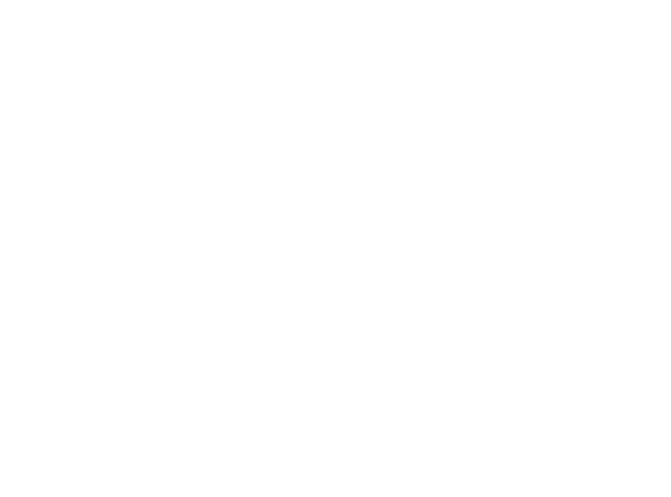
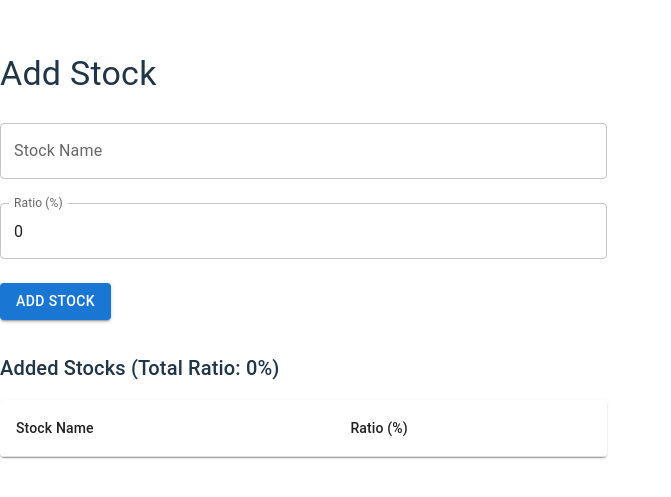
Before and after one commit to galoisz/InvestmentGuru, a React (Vite) app in the folder client-portfolio/: page /stock in a window 1280 px wide. Before the commit this address had no page. Shown: the part 145-642 px from the top of the page, without its empty margins (0-671 px from the left). Built offline with nearby package versions, Linux system fonts and the light colour scheme.

Commit message:
add stockform

```diff
--- a/client-portfolio/src/App.tsx
+++ b/client-portfolio/src/App.tsx
@@ -3,6 +3,7 @@
 import Home from "./trial/pages/Home";
 import About from "./trial/pages/About";
 import ContactForm from "./trial/components/ContactForm";
+import StockForm from "./trial/components/StockForm";
 
 const App: React.FC = () => (
   <>
@@ -10,6 +11,7 @@
       <Route path="/" element={<Home />} />
       <Route path="/about" element={<About />} />
       <Route path="/contact" element={<ContactForm />} />
+      <Route path="/stock" element={<StockForm />} />
     </Routes>
   </>
 );
--- /dev/null
+++ b/client-portfolio/src/trial/components/StockForm.tsx
@@ -0,0 +1,131 @@
+// src/components/StockForm.tsx
+import React, { useState } from "react";
+import {
+  Box,
+  Button,
+  TextField,
+  Table,
+  TableBody,
+  TableCell,
+  TableContainer,
+  TableHead,
+  TableRow,
+  Paper,
+  Typography,
+  FormHelperText,
+} from "@mui/material";
+import { useFormik } from "formik";
+import * as Yup from "yup";
+
+interface Stock {
+  name: string;
+  ratio: number;
+}
+
+const validationSchema = Yup.object({
+  name: Yup.string().required("Stock name is required"),
+  ratio: Yup.number()
+    .required("Ratio is required")
+    .min(1, "Ratio must be greater than 0")
+    .max(100, "Ratio must be less than or equal to 100"),
+});
+
+const StockForm: React.FC = () => {
+  const [stocks, setStocks] = useState<Stock[]>([]);
+  const [ratioError, setRatioError] = useState<string | null>(null);
+
+  const formik = useFormik({
+    initialValues: {
+      name: "",
+      ratio: 0,
+    },
+    validationSchema,
+    onSubmit: (values, { resetForm }) => {
+      const newStocks = [...stocks, { name: values.name, ratio: values.ratio }];
+      const totalRatio = newStocks.reduce((acc, stock) => acc + stock.ratio, 0);
+
+      // Check if total ratio exceeds 100%
+      if (totalRatio > 100) {
+        setRatioError(
+          "Total ratios cannot exceed 100%. Please adjust the values."
+        );
+      } else {
+        setStocks(newStocks);
+        resetForm();
+        setRatioError(null); // Clear any existing error when the form is valid
+      }
+    },
+  });
+
+  const totalRatio = stocks.reduce((acc, stock) => acc + stock.ratio, 0);
+
+  return (
+    <Box>
+      <Typography variant="h4" gutterBottom>
+        Add Stock
+      </Typography>
+      <form onSubmit={formik.handleSubmit}>
+        <TextField
+          fullWidth
+          margin="normal"
+          label="Stock Name"
+          name="name"
+          value={formik.values.name}
+          onChange={formik.handleChange}
+          error={formik.touched.name && Boolean(formik.errors.name)}
+          helperText={formik.touched.name && formik.errors.name}
+        />
+        <TextField
+          fullWidth
+          margin="normal"
+          label="Ratio (%)"
+          name="ratio"
+          type="number"
+          value={formik.values.ratio}
+          onChange={formik.handleChange}
+          error={formik.touched.ratio && Boolean(formik.errors.ratio)}
+          helperText={formik.touched.ratio && formik.errors.ratio}
+        />
+        <Button
+          type="submit"
+          variant="contained"
+          color="primary"
+          disabled={totalRatio >= 100}
+          sx={{ mt: 2 }}
+        >
+          Add Stock
+        </Button>
+        {ratioError && (
+          <FormHelperText error sx={{ mt: 1 }}>
+            {ratioError}
+          </FormHelperText>
+        )}
+      </form>
+
+      <Typography variant="h6" sx={{ mt: 4 }}>
+        Added Stocks (Total Ratio: {totalRatio}%)
+      </Typography>
+
+      <TableContainer component={Paper} sx={{ mt: 2 }}>
+        <Table>
+          <TableHead>
+            <TableRow>
+              <TableCell>Stock Name</TableCell>
+              <TableCell>Ratio (%)</TableCell>
+            </TableRow>
+          </TableHead>
+          <TableBody>
+            {stocks.map((stock, index) => (
+              <TableRow key={index}>
+                <TableCell>{stock.name}</TableCell>
+                <TableCell>{stock.ratio}</TableCell>
+              </TableRow>
+            ))}
+          </TableBody>
+        </Table>
+      </TableContainer>
+    </Box>
+  );
+};
+
+export default StockForm;
```
